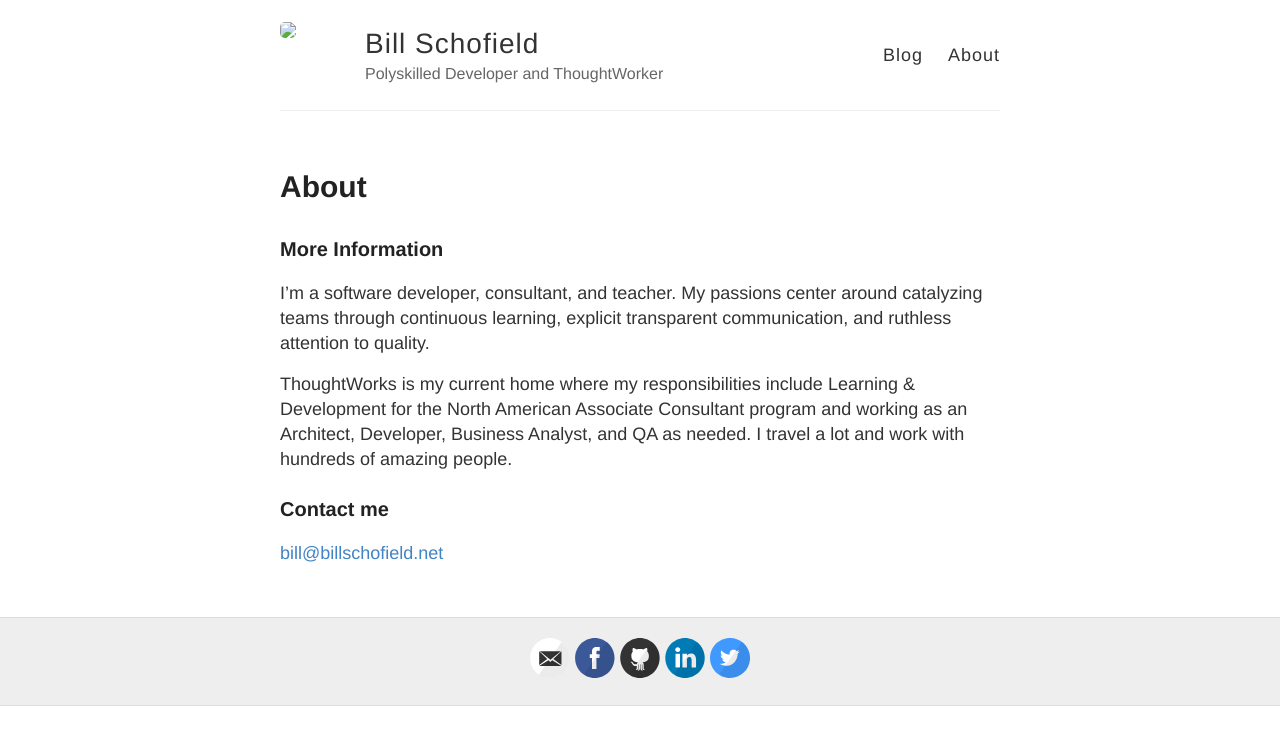
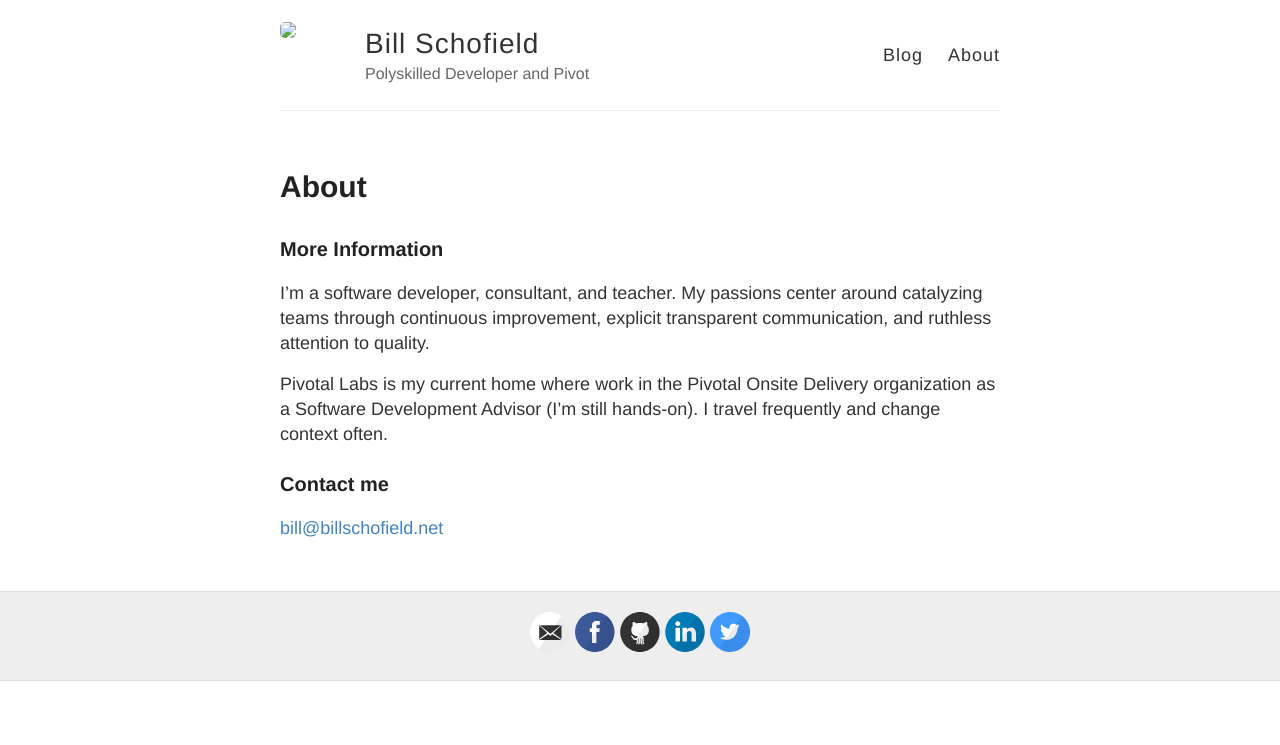
Before and after one commit to BillSchofield/billschofield.github.io, a Jekyll site: the page built from about.md, in a window 1280 px wide. Shown: the top 745 px of the page. Built offline with Jekyll 4.4.1, drawn with Linux system fonts in a browser that asks for light colours; Markdown is read by kramdown in place of the engine named in the settings.

Commit message:
Changed TW to Pivotal

```diff
--- a/_config.yml
+++ b/_config.yml
@@ -6,7 +6,7 @@
 name: Bill Schofield
 
 # Short bio or description (displayed in the header)
-description: Polyskilled Developer and ThoughtWorker
+description: Polyskilled Developer and Pivot
 
 # URL of your avatar or profile pic (you could use your GitHub profile pic)
 avatar: images/avatar.jpg
--- a/about.md
+++ b/about.md
@@ -6,9 +6,11 @@ permalink: /about/
 
 ### More Information
 
-I'm a software developer, consultant, and teacher. My passions center around catalyzing teams through continuous learning, explicit transparent communication, and ruthless attention to quality.
+I'm a software developer, consultant, and teacher. My passions center around catalyzing teams through continuous
+improvement, explicit transparent communication, and ruthless attention to quality.
 
-ThoughtWorks is my current home where my responsibilities include Learning & Development for the North American Associate Consultant program and working as an  Architect, Developer, Business Analyst, and QA as needed. I travel a lot and work with hundreds of amazing people.
+Pivotal Labs is my current home where work in the Pivotal Onsite Delivery organization as a Software Development Advisor
+ (I'm still hands-on). I travel frequently and change context often.
 
 ### Contact me
 
```
Also changed, not shown: _in_progress/dealing-with-tensions.md (+1 -1 lines).
